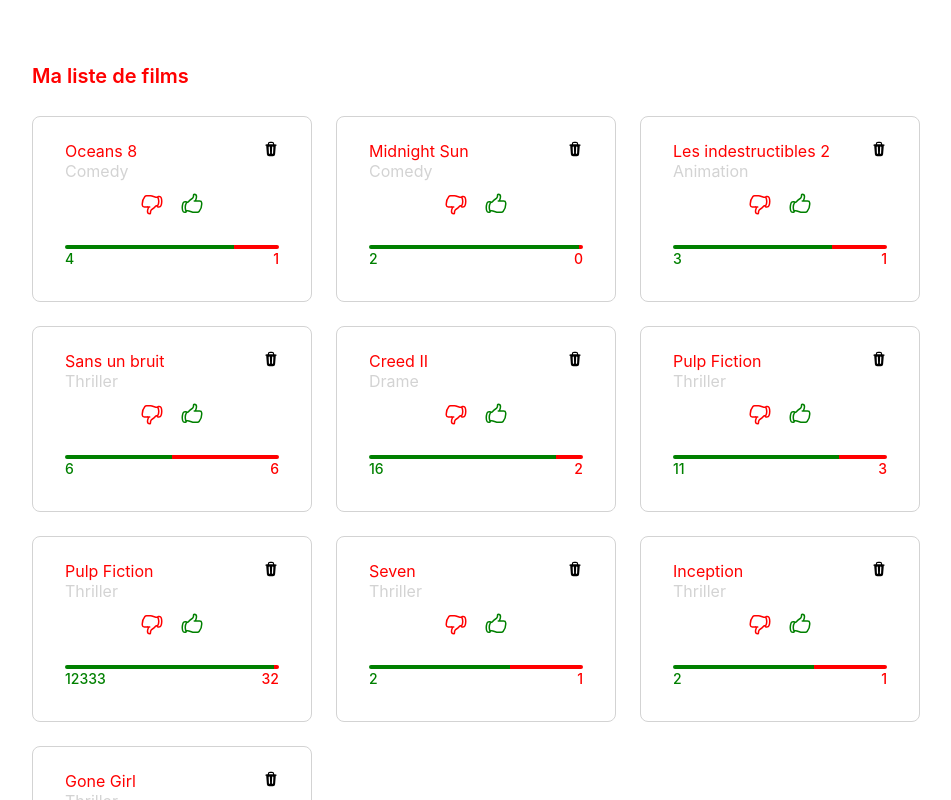
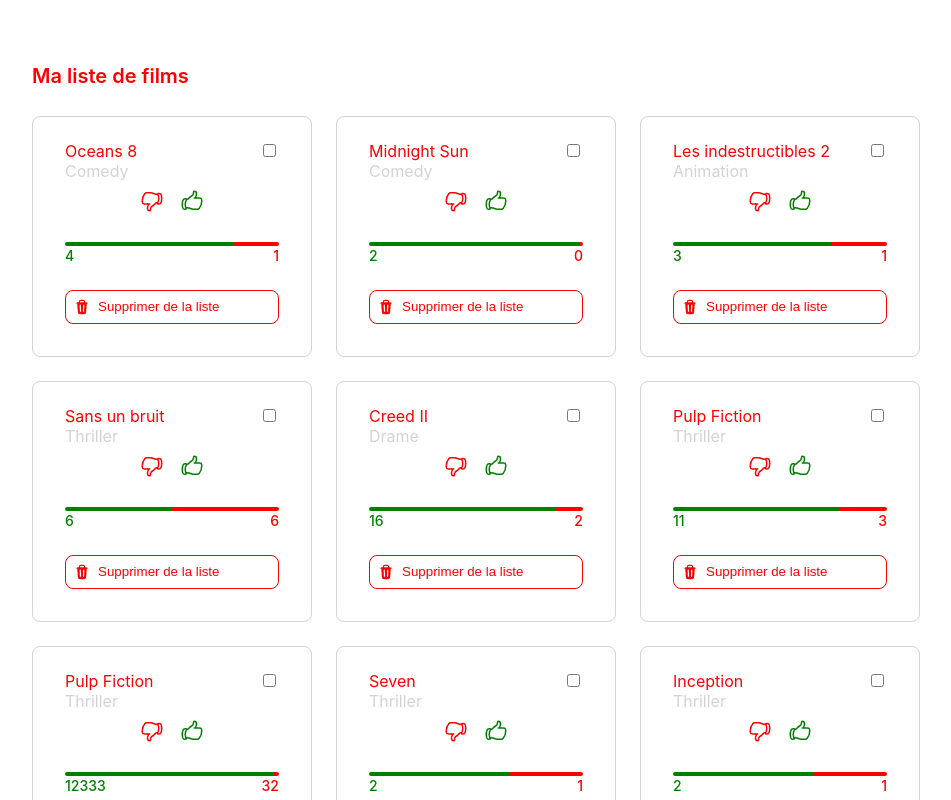
Before and after one commit to plecrx/partifleex, a React (Create React App) app: page / in a window 1280 px wide. Shown: the top 800 px of the page, without its empty margins (124-1075 px from the left). Built offline with nearby package versions, Linux system fonts and the light colour scheme.

Commit message:
[Feat] mv remove button to bottom & add checkbox (#9)
* mv remove button

* add color enum

```diff
--- /dev/null
+++ b/src/components/button/button.component.tsx
@@ -0,0 +1,9 @@
+import { Container } from 'components/button/button.styles'
+import { ButtonProps } from 'components/button/button.types'
+import React, { FC } from 'react'
+
+export const Button: FC<ButtonProps> = ({ color, children }) => (
+  <Container type="button" color={color}>
+    {children}
+  </Container>
+)
--- /dev/null
+++ b/src/components/button/button.styles.ts
@@ -0,0 +1,13 @@
+import { ButtonProps } from 'components/button/button.types'
+import styled from 'styled-components'
+
+export const Container = styled.button<ButtonProps>`
+  display: flex;
+  gap: 8px;
+  padding: 8px;
+  border-radius: 8px;
+  color: ${({ color }) => color};
+  border: 1px solid red;
+  background: transparent;
+  cursor: pointer;
+`
--- /dev/null
+++ b/src/components/button/button.types.ts
@@ -0,0 +1,10 @@
+import { ReactNode } from 'react'
+
+export enum ButtonColor {
+  RED = 'red',
+}
+
+export type ButtonProps = {
+  color: ButtonColor
+  children: ReactNode
+}
--- a/src/components/card/card.component.tsx
+++ b/src/components/card/card.component.tsx
@@ -1,4 +1,4 @@
-import { TrashIcon } from '@heroicons/react/20/solid'
+import { Checkbox } from 'components/checkbox/checkbox.component'
 import React from 'react'
 import {
   CardContainer,
@@ -8,16 +8,10 @@
   CardHeader,
   CardHeaderLabel,
   Subtitle,
-  RemoveButton,
 } from './card.styles'
 import { CardProps } from './card.types'
 
-export const Card = ({
-  title,
-  subtitle,
-  onRemoveClick,
-  children,
-}: CardProps) => (
+export const Card = ({ title, subtitle, children }: CardProps) => (
   <CardContainer>
     <CardBody>
       <CardHeader>
@@ -25,9 +19,9 @@
           {title && <Title>{title}</Title>}
           {subtitle && <Subtitle>{subtitle}</Subtitle>}
         </CardHeaderLabel>
-        <RemoveButton onClick={onRemoveClick}>
-          <TrashIcon />
-        </RemoveButton>
+        <div style={{ alignSelf: 'flex-start' }}>
+          <Checkbox />
+        </div>
       </CardHeader>
       {children && <ContentWrapper>{children}</ContentWrapper>}
     </CardBody>
--- /dev/null
+++ b/src/components/checkbox/checkbox.component.tsx
@@ -0,0 +1,3 @@
+import React from 'react'
+
+export const Checkbox = () => <input type="checkbox" />
--- a/src/components/movie/movie.component.tsx
+++ b/src/components/movie/movie.component.tsx
@@ -1,7 +1,10 @@
-import React from 'react'
+import { TrashIcon } from '@heroicons/react/20/solid'
+import { Button } from 'components/button/button.component'
+import { ButtonColor } from 'components/button/button.types'
 import { Card } from 'components/card/card.component'
 import { Feedback } from 'components/feedback/feedback.component'
 import { Gauge } from 'components/gauge/gauge.component'
+import React from 'react'
 import { MovieCardProps } from './movie.type'
 
 export const MovieCard = ({ movie }: MovieCardProps) => {
@@ -10,6 +13,10 @@
     <Card title={title} subtitle={category} onRemoveClick={() => {}}>
       <Feedback onLikeClick={() => {}} onDislikeClick={() => {}} />
       <Gauge likes={likes} dislikes={dislikes} />
+      <Button color={ButtonColor.RED}>
+        <TrashIcon width={16} />
+        Supprimer de la liste
+      </Button>
     </Card>
   )
 }
```
